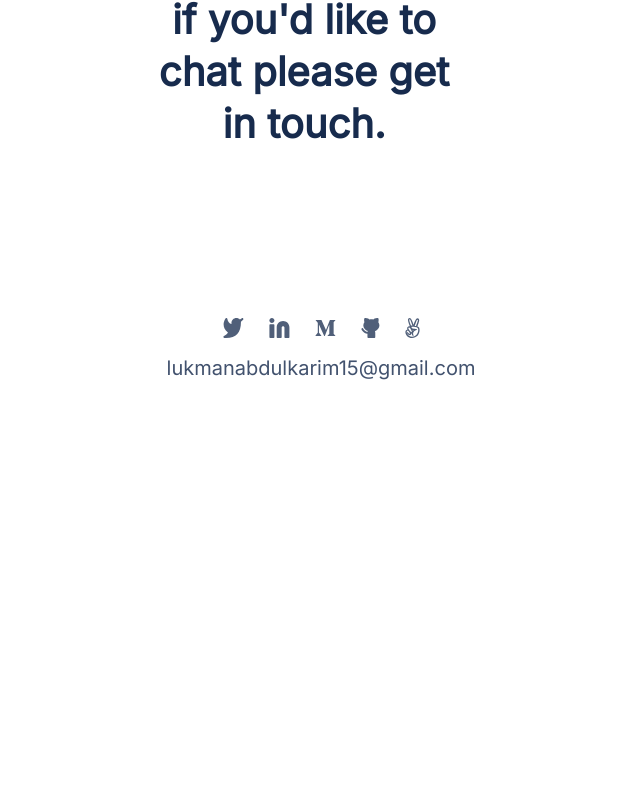
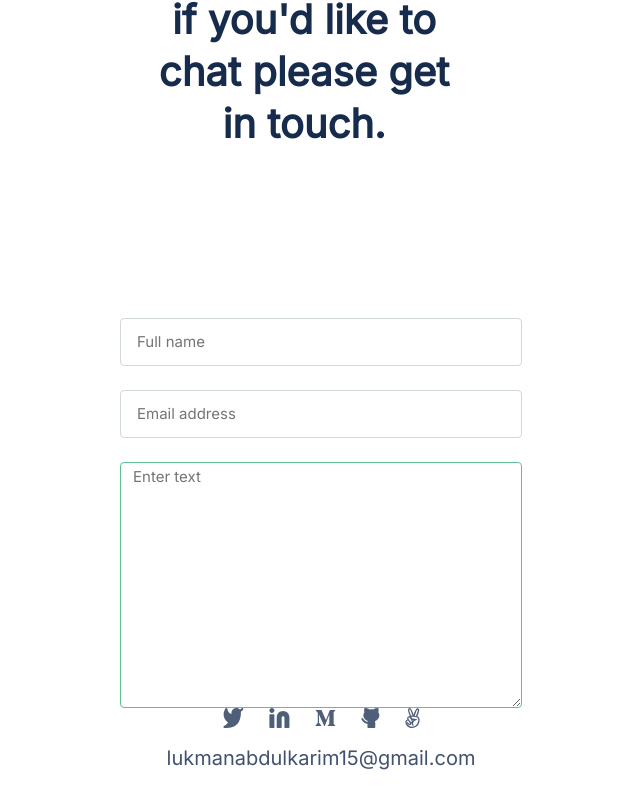
Before and after one commit to lukman155/mv_portfolio, a plain HTML site: page index.html in a window 1280 px wide. Shown: the part 5193-6001 px from the top of the page, without its empty margins (319-959 px from the left). Before the commit the page ends 5837 px from the top, so only its background shows below. Drawn offline with Linux system fonts and the light colour scheme.

Commit message:
Add contact form

```diff
--- a/index.html
+++ b/index.html
@@ -1,5 +1,6 @@
 <!DOCTYPE html>
 <html lang="en">
+
 <head>
     <meta charset="UTF-8">
     <meta http-equiv="X-UA-Compatible" content="IE=edge">
@@ -8,6 +9,7 @@
     <link rel="stylesheet" href="style.css">
     <title>Luk, A man</title>
 </head>
+
 <body>
 
     <!--Header-->
@@ -19,7 +21,7 @@
             <div>
                 <nav>
                     <label for="trigger">
-            <input type="checkbox" class="trigger" id="trigger"/>
+                        <input type="checkbox" class="trigger" id="trigger" />
 
                         <div class="hamburger">
                             <span></span>
@@ -53,10 +55,12 @@
                             have a project you need coded,
                             don’t hestiate to contact me.</p>
                         <ul class="social">
-                        <li><a href="https://twitter.com/LukmanAbdulka18"><img src="images\twitter.svg" alt="twitter"></a></li>
+                            <li><a href="https://twitter.com/LukmanAbdulka18"><img src="images\twitter.svg"
+                                        alt="twitter"></a></li>
                             <li><a href="#"><img src="images\Linkedin.svg" alt="linkedin"></a></li>
                             <li><a href="#"><img src="images\medium.svg" alt="medium"></a></li>
-                        <li><a href="https://github.com/lukman155"><img src="images\github.svg" alt="github"></a></li>
+                            <li><a href="https://github.com/lukman155"><img src="images\github.svg" alt="github"></a>
+                            </li>
                             <li><a href="#"><img src="images\angellist.svg"></a></li>
                         </ul>
                     </div>
@@ -85,7 +89,8 @@
                                 <li>html</li>
                             </ul>
                             <button type="button" class="projectbutton">See Project</button>
-                </div></div>
+                        </div>
+                    </div>
                     <div class="project2"></div>
                 </div>
                 <div class="projectlist">
@@ -101,7 +106,8 @@
                                 <li>html</li>
                             </ul>
                             <button type="button" class="projectbutton">See Project</button>
-                </div></div>
+                        </div>
+                    </div>
                     <div class="project2"></div>
                 </div>
                 <div class="projectlist">
@@ -117,7 +123,8 @@
                                 <li>html</li>
                             </ul>
                             <button type="button" class="projectbutton">See Project</button>
-                </div></div>
+                        </div>
+                    </div>
                     <div class="project2"></div>
                 </div>
 
@@ -187,8 +194,13 @@
 
     </section>
     <section class="contact-us">
-        <p class="contact">I'm always interested in hearing about new projects, so if you'd like to chat please get in touch.</p>
-
+        <p class="contact">I'm always interested in hearing about new projects, so if you'd like to chat please get in
+            touch.</p>
+        <form action="#" class="get-in-touch">
+            <input type="text" placeholder="Full name" id="name" maxlength="30" required name="name">
+            <input type="email" name="email" id="email" placeholder="Email address" required>
+            <textarea name="message" id="message" placeholder="Enter text" cols="30" rows="10"></textarea>
+        </form>
         <!--Space Allocated for Contact Form-->
         <ul class="social">
             <li><a href="https://twitter.com/LukmanAbdulka18"><img src="images\twitter.svg" alt="twitter"></a></li>
@@ -200,4 +212,5 @@
         <h3>lukmanabdulkarim15@gmail.com</h3>
     </section>
 </body>
+
 </html>
--- a/style.css
+++ b/style.css
@@ -391,3 +391,36 @@ p.contact {
   text-align: center;
   color: #172B4D;
 }
+.get-in-touch{
+  display: flex;
+  flex-direction: column;
+  gap: 24px;
+}
+#name,
+#email{
+  box-sizing: border-box;
+  background: #FFFFFF;
+  border: 1px solid #D0D9D4;
+border-radius: 4px;
+height: 48px;
+padding-left: 16px;
+font-family: 'Inter';
+font-style: normal;
+font-weight: 400;
+font-size: 15px;
+line-height: 24px;
+color: #6B778C;
+}
+#message{
+  box-sizing: border-box;
+  font-family: 'Inter';
+font-style: normal;
+font-weight: 400;
+font-size: 15px;
+line-height: 24px;
+color: #091E42;
+border: 1px solid #60C095;
+border-radius: 4px;
+background: #FFFFFF;
+padding-left: 12px;
+}
```
Lines whose indentation alone changed are shown as unchanged.
